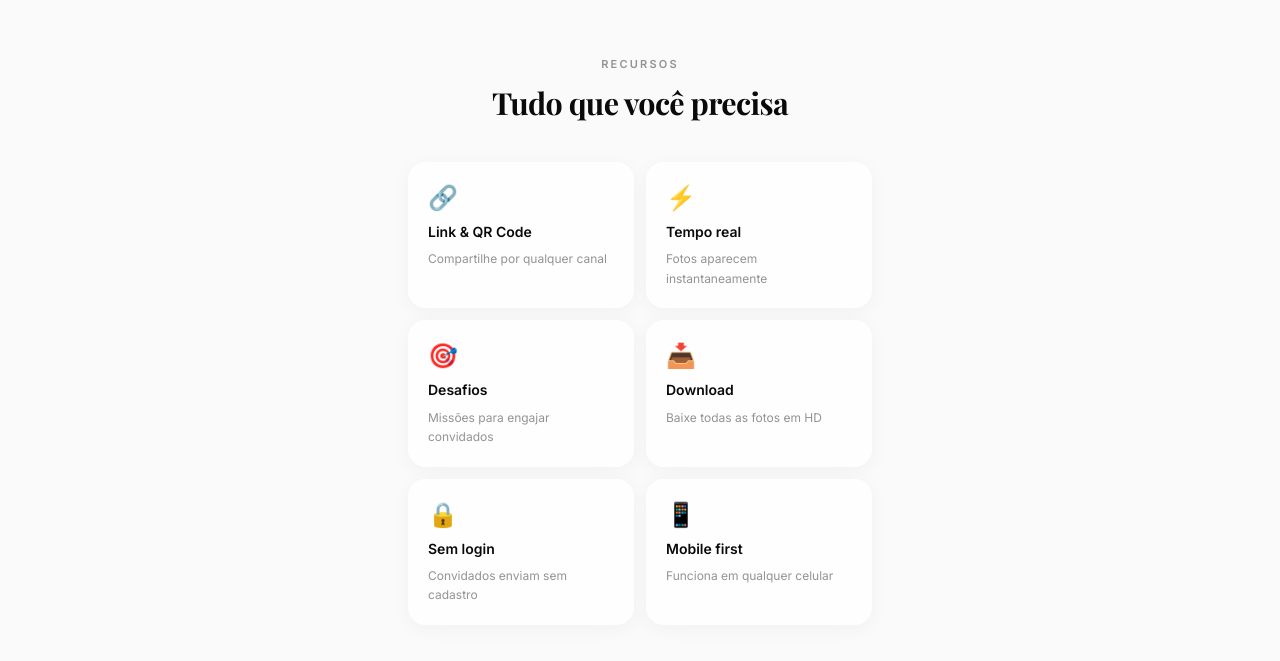
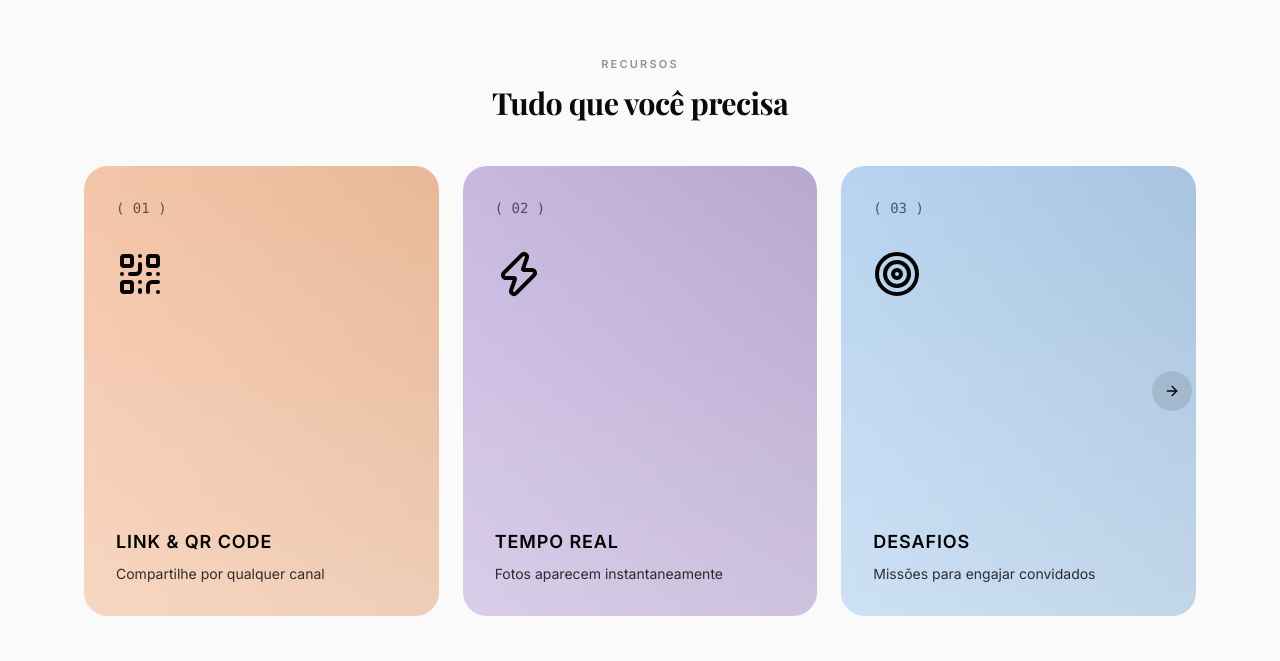
Before and after one commit to EuRydan/Memvo, a Next.js app: page / in a window 1280 px wide. Shown: the part 6379-7040 px from the top of the page. Built offline with nearby package versions, Linux system fonts and the light colour scheme.

Commit message:
feat: implement animated service carousel for resources section

```diff
--- a/package.json
+++ b/package.json
@@ -17,6 +17,7 @@
     "@supabase/supabase-js": "^2.107.0",
     "class-variance-authority": "^0.7.1",
     "clsx": "^2.1.1",
+    "embla-carousel-react": "^8.6.0",
     "framer-motion": "^12.40.0",
     "googleapis": "^173.0.0",
     "lucide-react": "^1.17.0",
--- a/src/app/page.tsx
+++ b/src/app/page.tsx
@@ -1,11 +1,12 @@
 import Link from 'next/link'
 import { Logo } from '@/components/Logo'
 import ClientFeedback from '@/components/client-feedback'
-import { ArrowRight } from 'lucide-react'
+import { ArrowRight, QrCode, Zap, Target, Download, Unlock, Smartphone } from 'lucide-react'
 import { PortfolioGallery } from '@/components/PortfolioGallery'
 import { ZoomParallax } from '@/components/ZoomParallax'
 import { IntroAnimation } from '@/components/IntroAnimation'
 import { WordmarkFooter } from '@/components/WordmarkFooter'
+import { ServiceCarousel } from '@/components/ui/animated-service-card'
 
 export default function LandingPage() {
   return (
@@ -134,35 +135,22 @@ export default function LandingPage() {
       <ClientFeedback />
 
       {/* ── FEATURES GRID ── */}
-      <section className="px-6 py-16 max-w-lg mx-auto">
-        <div className="text-center mb-10">
+      <section className="py-16 w-full max-w-6xl mx-auto overflow-hidden">
+        <div className="text-center mb-10 px-6 max-w-lg mx-auto">
           <p className="text-[11px] font-semibold tracking-[0.2em] text-[#939393] uppercase mb-3">Recursos</p>
           <h2 style={{ fontFamily: 'var(--font-playfair), Georgia, serif' }}
             className="text-[1.9rem] font-bold tracking-[-0.02em] text-[#0a0a0a] leading-tight">
             Tudo que você precisa
           </h2>
         </div>
-        <div className="grid grid-cols-2 gap-3">
-          {[
-            { emoji: '🔗', title: 'Link & QR Code', desc: 'Compartilhe por qualquer canal' },
-            { emoji: '⚡', title: 'Tempo real', desc: 'Fotos aparecem instantaneamente' },
-            { emoji: '🎯', title: 'Desafios', desc: 'Missões para engajar convidados' },
-            { emoji: '📥', title: 'Download', desc: 'Baixe todas as fotos em HD' },
-            { emoji: '🔒', title: 'Sem login', desc: 'Convidados enviam sem cadastro' },
-            { emoji: '📱', title: 'Mobile first', desc: 'Funciona em qualquer celular' },
-          ].map(({ emoji, title, desc }) => (
-            <div key={title}
-              className="rounded-[18px] p-5 flex flex-col gap-2"
-              style={{
-                background: 'rgba(255,255,255,0.9)',
-                boxShadow: '0 4px 20px rgba(0,0,0,0.04)',
-              }}>
-              <span className="text-2xl">{emoji}</span>
-              <p className="text-sm font-semibold text-[#0a0a0a] leading-snug">{title}</p>
-              <p className="text-xs text-[#939393] leading-relaxed">{desc}</p>
-            </div>
-          ))}
-        </div>
+        <ServiceCarousel services={[
+          { number: '01', icon: QrCode, title: 'Link & QR Code', description: 'Compartilhe por qualquer canal', gradient: 'from-[#f4c5a8] to-[#e8b898]' },
+          { number: '02', icon: Zap, title: 'Tempo real', description: 'Fotos aparecem instantaneamente', gradient: 'from-[#c8b8e0] to-[#b8a8d0]' },
+          { number: '03', icon: Target, title: 'Desafios', description: 'Missões para engajar convidados', gradient: 'from-[#b8d4f0] to-[#a8c4e0]' },
+          { number: '04', icon: Download, title: 'Download', description: 'Baixe todas as fotos em HD', gradient: 'from-[#f4c5a8]/80 to-[#e8b898]/80' },
+          { number: '05', icon: Unlock, title: 'Sem login', description: 'Convidados enviam sem cadastro', gradient: 'from-[#c8b8e0]/80 to-[#b8a8d0]/80' },
+          { number: '06', icon: Smartphone, title: 'Mobile first', description: 'Funciona em qualquer celular', gradient: 'from-[#b8d4f0]/80 to-[#a8c4e0]/80' },
+        ]} />
       </section>
 
       {/* ── FINAL CTA ── */}
--- /dev/null
+++ b/src/components/ui/animated-service-card.tsx
@@ -0,0 +1,299 @@
+"use client";
+
+import * as React from "react";
+import { motion, useInView } from "framer-motion";
+import { ArrowRight, Code, Palette, Search } from "lucide-react";
+import { cn } from "@/lib/utils"; // Assuming you have a `cn` utility from shadcn/ui
+
+// Shadcn UI Carousel Imports
+import useEmblaCarousel, {
+  type EmblaCarouselType,
+  type EmblaOptionsType,
+} from "embla-carousel-react";
+import { Button } from "@/components/ui/button"; // Assuming you have a Button component
+
+// --- Carousel Context ---
+type CarouselApi = EmblaCarouselType | undefined;
+type UseCarouselParameters = Parameters<typeof useEmblaCarousel>;
+type CarouselOptions = UseCarouselParameters[0];
+type CarouselPlugin = UseCarouselParameters[1];
+type CarouselProps = {
+  opts?: CarouselOptions;
+  plugins?: CarouselPlugin;
+  orientation?: "horizontal" | "vertical";
+  setApi?: (api: CarouselApi) => void;
+};
+type CarouselContextProps = {
+  carouselRef: ReturnType<typeof useEmblaCarousel>[0];
+  api: ReturnType<typeof useEmblaCarousel>[1];
+  scrollPrev: () => void;
+  scrollNext: () => void;
+  canScrollPrev: boolean;
+  canScrollNext: boolean;
+} & CarouselProps;
+
+const CarouselContext = React.createContext<CarouselContextProps | null>(null);
+
+function useCarousel() {
+  const context = React.useContext(CarouselContext);
+  if (!context) {
+    throw new Error("useCarousel must be used within a <Carousel />");
+  }
+  return context;
+}
+
+// --- Main Carousel Component ---
+const Carousel = React.forwardRef<
+  HTMLDivElement,
+  React.HTMLAttributes<HTMLDivElement> & CarouselProps
+>(
+  (
+    {
+      orientation = "horizontal",
+      opts,
+      setApi,
+      plugins,
+      className,
+      children,
+      ...props
+    },
+    ref,
+  ) => {
+    const [carouselRef, api] = useEmblaCarousel(
+      {
+        ...opts,
+        axis: orientation === "horizontal" ? "x" : "y",
+      },
+      plugins,
+    );
+    const [canScrollPrev, setCanScrollPrev] = React.useState(false);
+    const [canScrollNext, setCanScrollNext] = React.useState(false);
+
+    const onSelect = React.useCallback((api: CarouselApi) => {
+      if (!api) return;
+      setCanScrollPrev(api.canScrollPrev());
+      setCanScrollNext(api.canScrollNext());
+    }, []);
+
+    const scrollPrev = React.useCallback(() => {
+      api?.scrollPrev();
+    }, [api]);
+
+    const scrollNext = React.useCallback(() => {
+      api?.scrollNext();
+    }, [api]);
+
+    const handleKeyDown = React.useCallback(
+      (event: React.KeyboardEvent<HTMLDivElement>) => {
+        if (event.key === "ArrowLeft") {
+          event.preventDefault();
+          scrollPrev();
+        } else if (event.key === "ArrowRight") {
+          event.preventDefault();
+          scrollNext();
+        }
+      },
+      [scrollPrev, scrollNext],
+    );
+
+    React.useEffect(() => {
+      if (!api || !setApi) return;
+      setApi(api);
+    }, [api, setApi]);
+
+    React.useEffect(() => {
+      if (!api) return;
+      onSelect(api);
+      api.on("reInit", onSelect);
+      api.on("select", onSelect);
+      return () => {
+        api?.off("select", onSelect);
+      };
+    }, [api, onSelect]);
+
+    return (
+      <CarouselContext.Provider
+        value={{
+          carouselRef,
+          api: api,
+          opts,
+          orientation,
+          scrollPrev,
+          scrollNext,
+          canScrollPrev,
+          canScrollNext,
+        }}
+      >
+        <div
+          ref={ref}
+          onKeyDownCapture={handleKeyDown}
+          className={cn("relative", className)}
+          role="region"
+          aria-roledescription="carousel"
+          {...props}
+        >
+          {children}
+        </div>
+      </CarouselContext.Provider>
+    );
+  },
+);
+Carousel.displayName = "Carousel";
+
+// --- Carousel Content ---
+const CarouselContent = React.forwardRef<
+  HTMLDivElement,
+  React.HTMLAttributes<HTMLDivElement>
+>(({ className, ...props }, ref) => {
+  const { carouselRef, orientation } = useCarousel();
+  return (
+    <div ref={carouselRef} className="overflow-hidden">
+      <div
+        ref={ref}
+        className={cn(
+          "flex",
+          orientation === "horizontal" ? "-ml-4" : "-mt-4 flex-col",
+          className,
+        )}
+        {...props}
+      />
+    </div>
+  );
+});
+CarouselContent.displayName = "CarouselContent";
+
+// --- Carousel Item ---
+const CarouselItem = React.forwardRef<
+  HTMLDivElement,
+  React.HTMLAttributes<HTMLDivElement>
+>(({ className, ...props }, ref) => {
+  const { orientation } = useCarousel();
+  return (
+    <div
+      ref={ref}
+      role="group"
+      aria-roledescription="slide"
+      className={cn(
+        "min-w-0 shrink-0 grow-0 basis-full",
+        orientation === "horizontal" ? "pl-4" : "pt-4",
+        className,
+      )}
+      {...props}
+    />
+  );
+});
+CarouselItem.displayName = "CarouselItem";
+
+// --- Carousel Controls ---
+const CarouselNext = React.forwardRef<
+  HTMLButtonElement,
+  React.ComponentProps<typeof Button>
+>(({ className, variant = "outline", size = "icon", ...props }, ref) => {
+  const { scrollNext, canScrollNext } = useCarousel();
+  return (
+    <Button
+      ref={ref}
+      variant={variant}
+      size={size}
+      className={cn(
+        "absolute h-10 w-10 rounded-full",
+        "right-2 top-1/2 -translate-y-1/2",
+        className,
+      )}
+      onClick={scrollNext}
+      disabled={!canScrollNext}
+      {...props}
+    >
+      <ArrowRight className="h-4 w-4" />
+      <span className="sr-only">Next slide</span>
+    </Button>
+  );
+});
+CarouselNext.displayName = "CarouselNext";
+
+// --- Service Card & Carousel Section ---
+export interface Service {
+  number: string;
+  title: string;
+  description: string;
+  icon: React.ElementType;
+  gradient: string;
+}
+
+// Sub-component for individual cards
+const ServiceCard = ({ service, index }: { service: Service; index: number }) => {
+  const cardVariants = {
+    hidden: { opacity: 0, y: 50 },
+    visible: {
+      opacity: 1,
+      y: 0,
+      transition: {
+        duration: 0.5,
+        delay: index * 0.1,
+      },
+    },
+  };
+
+  return (
+    <motion.div
+      variants={cardVariants}
+      className={cn(
+        "relative flex h-[450px] w-full flex-col justify-between overflow-hidden rounded-3xl p-8 bg-gradient-to-r",
+        service.gradient
+      )}
+    >
+      {/* Card Content */}
+      <div className="z-10 flex flex-col items-start text-left">
+        <span className="mb-8 text-sm font-mono text-ink/60">
+          ( {service.number} )
+        </span>
+        <service.icon className="mb-auto h-12 w-12 text-ink" />
+      </div>
+      <div className="z-10">
+        <h3 className="mb-2 text-lg font-semibold uppercase tracking-wider text-ink">
+          {service.title}
+        </h3>
+        <p className="text-sm text-ink/80">{service.description}</p>
+      </div>
+
+      {/* Subtle overlay for better text readability */}
+      <div className="absolute inset-0 bg-gradient-to-t from-white/30 to-transparent"></div>
+    </motion.div>
+  );
+};
+
+// Main exportable component
+export const ServiceCarousel = ({ services }: { services: Service[] }) => {
+  const ref = React.useRef(null);
+  const isInView = useInView(ref, { once: true, amount: 0.2 });
+
+  return (
+    <div className="w-full max-w-6xl mx-auto px-4">
+      <Carousel
+        ref={ref}
+        opts={{
+          align: "start",
+          loop: true,
+        }}
+        className="relative"
+      >
+        <motion.div
+            initial="hidden"
+            animate={isInView ? "visible" : "hidden"}
+            transition={{ staggerChildren: 0.1 }}
+        >
+            <CarouselContent>
+            {services.map((service, index) => (
+                <CarouselItem key={index} className="md:basis-1/2 lg:basis-1/3">
+                <div className="p-1">
+                    <ServiceCard service={service} index={index} />
+                </div>
+                </CarouselItem>
+            ))}
+            </CarouselContent>
+        </motion.div>
+        <CarouselNext className="bg-ink/10 border-0 hover:bg-ink/20 text-ink" />
+      </Carousel>
+    </div>
+  );
+};
```
Also changed, not shown: 1 other file (tests, documents, lock files or other folders).
